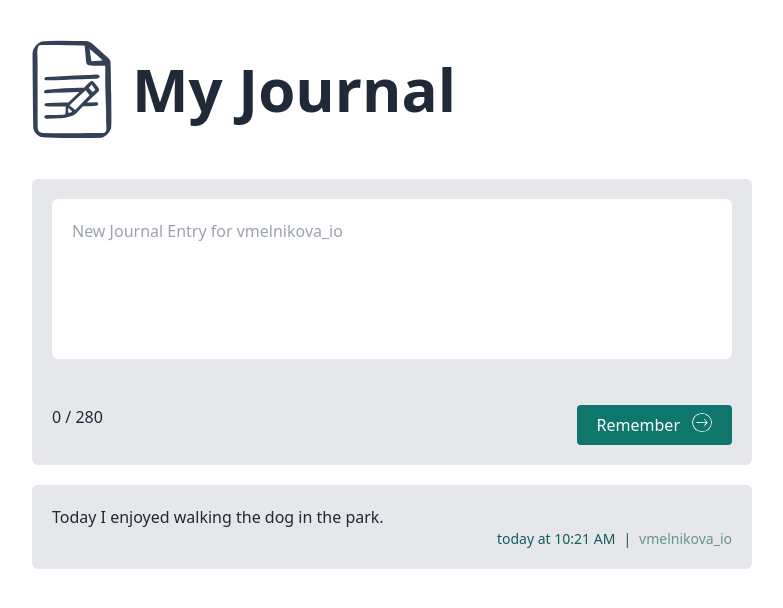
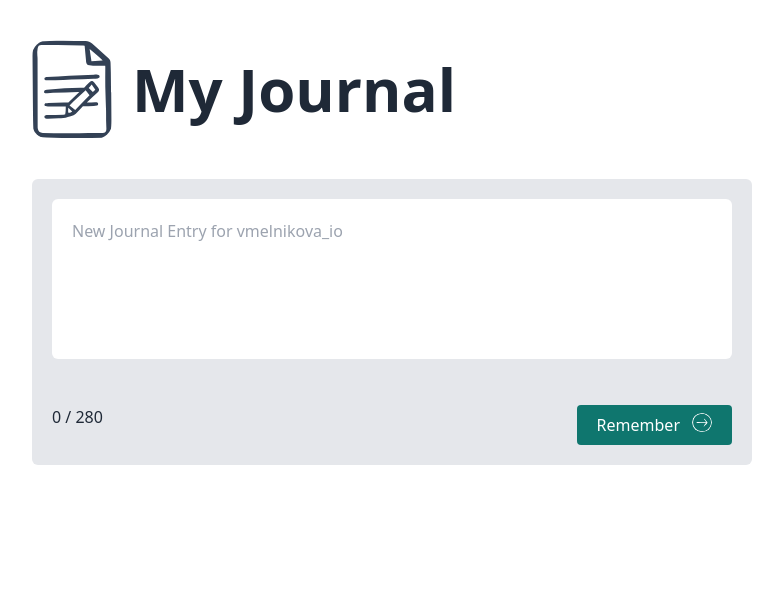
Before and after one commit to bevuxyna/vue-school-my-journal, a Vue app: page / in a window 1280 px wide. Shown: the top 608 px of the page, without its empty margins (248-1031 px from the left). Built offline with nearby package versions, Linux system fonts and the light colour scheme.

Commit message:
declaring and typing component props

```diff
--- a/src/App.vue
+++ b/src/App.vue
@@ -10,10 +10,11 @@ const user: User = reactive({
   id: 1,
   username: "vmelnikova",
   settings: [],
-})
+});
+const entries: Entry[] = reactive([]);
 
 const handleCreateEntry = (entry: Entry) => {
-
+  entries.unshift(entry);
 }
 </script>
 
@@ -22,8 +23,8 @@ const handleCreateEntry = (entry: Entry) => {
     <TheHeader />
     <EntryEditor @create="handleCreateEntry" />
     <ul>
-      <li>
-        <EntryCard />
+      <li v-for="entry in entries" :key="entry.id">
+        <EntryCard :entry="entry" />
       </li>
     </ul>
   </main>
--- a/src/components/EntryCard.vue
+++ b/src/components/EntryCard.vue
@@ -1,17 +1,22 @@
 <script lang="ts" setup>
 import DateDisplay from "./DateDisplay.vue";
 import UseEmojis from "@/composables/UseEmojis";
+import type {Entry} from "@/types/Entry";
+
 const { findEmoji } = UseEmojis();
+defineProps<{
+  entry: Entry;
+}>();
 </script>
 
 <template>
   <div class="entry-card">
     <div class="entry-card-body">
-      <component width="75" :is="findEmoji('happy')"></component>
-      <div class="entry-text">Today I enjoyed walking the dog in the park.</div>
+      <component width="75" :is="findEmoji(entry.emoji)"></component>
+      <div class="entry-text">{{ entry.body }}</div>
     </div>
     <div class="entry-footer">
-      <DateDisplay :date="new Date()" class="mr-2" />
+      <DateDisplay :date="entry.createdAt" class="mr-2" />
       |
       <span class="ml-2">vmelnikova_io</span>
     </div>
--- a/src/components/EntryEditor.vue
+++ b/src/components/EntryEditor.vue
@@ -10,7 +10,7 @@ const emoji = ref<Emoji | null>(null);
 const charCount = computed(() => body.value.length);
 const maxChars = 280;
 
-defineEmits<{ (e: 'create', entry: Entry): void }>();
+const emit = defineEmits<{ (e: 'create', entry: Entry): void }>();
 
 const handleTextInput = (event: Event) => {
   const textArea = event.target as HTMLTextAreaElement;
@@ -19,12 +19,18 @@ const handleTextInput = (event: Event) => {
   } else {
     body.value = textArea.value = textArea.value.substring(0, maxChars);
   }
+};
 
+const handleSubmit = () => {
+  emit('create', { body: body.value, emoji: emoji.value, createdAt: new Date(), userId: 1, id: Math.random() });
+  body.value = '';
+  emoji.value = null;
 }
 </script>
+
 <template>
-  <form class="entry-form" @submit.prevent="$emit('create', { body, emoji, createdAt: new Date(), userId: 1, id: Math.random() })">
-    <textarea :value="text" @keyup="handleTextInput" placeholder="New Journal Entry for vmelnikova_io"></textarea>
+  <form class="entry-form" @submit.prevent="handleSubmit">
+    <textarea :value="body" @keyup="handleTextInput" placeholder="New Journal Entry for vmelnikova_io"></textarea>
     <EmojiField v-model="emoji" />
     <div class="entry-form-footer">
       <span>{{ charCount }} / {{ maxChars }}</span>
--- a/src/composables/UseEmojis.ts
+++ b/src/composables/UseEmojis.ts
@@ -1,5 +1,6 @@
 import type { Component } from "@vue/runtime-core";
 import { reactive } from "vue";
+import type {Emoji} from "@/types/Emoji";
 
 const files: { [key: string]: unknown } = import.meta.globEager(
   "../assets/icons/emojis/*.svg"
@@ -17,7 +18,7 @@ export default function UseEmojis() {
   /**
    * Get a single emoji component by name
    */
-  const findEmoji = (name: string) =>
+  const findEmoji = (name: Emoji) =>
     emojis.find((emoji) => emoji.name === name)?.component;
 
   return { emojis, findEmoji };
```
